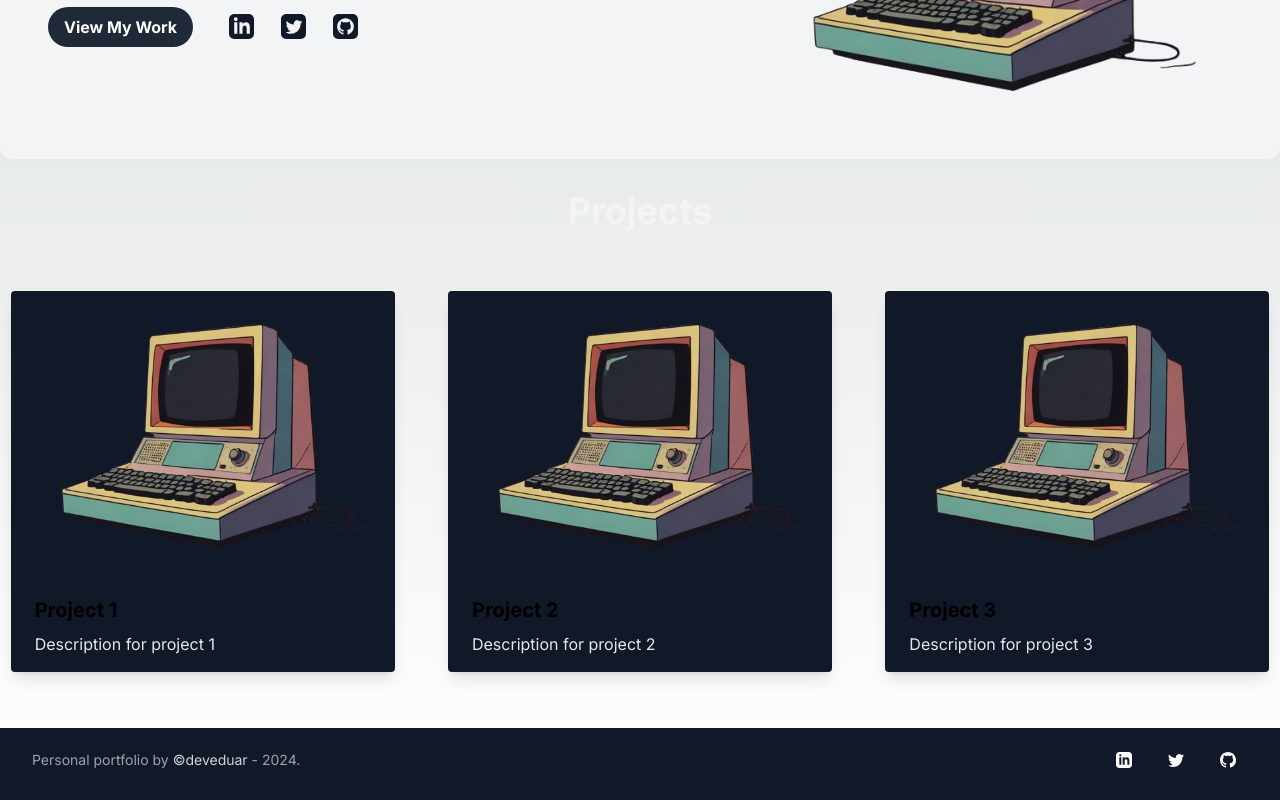
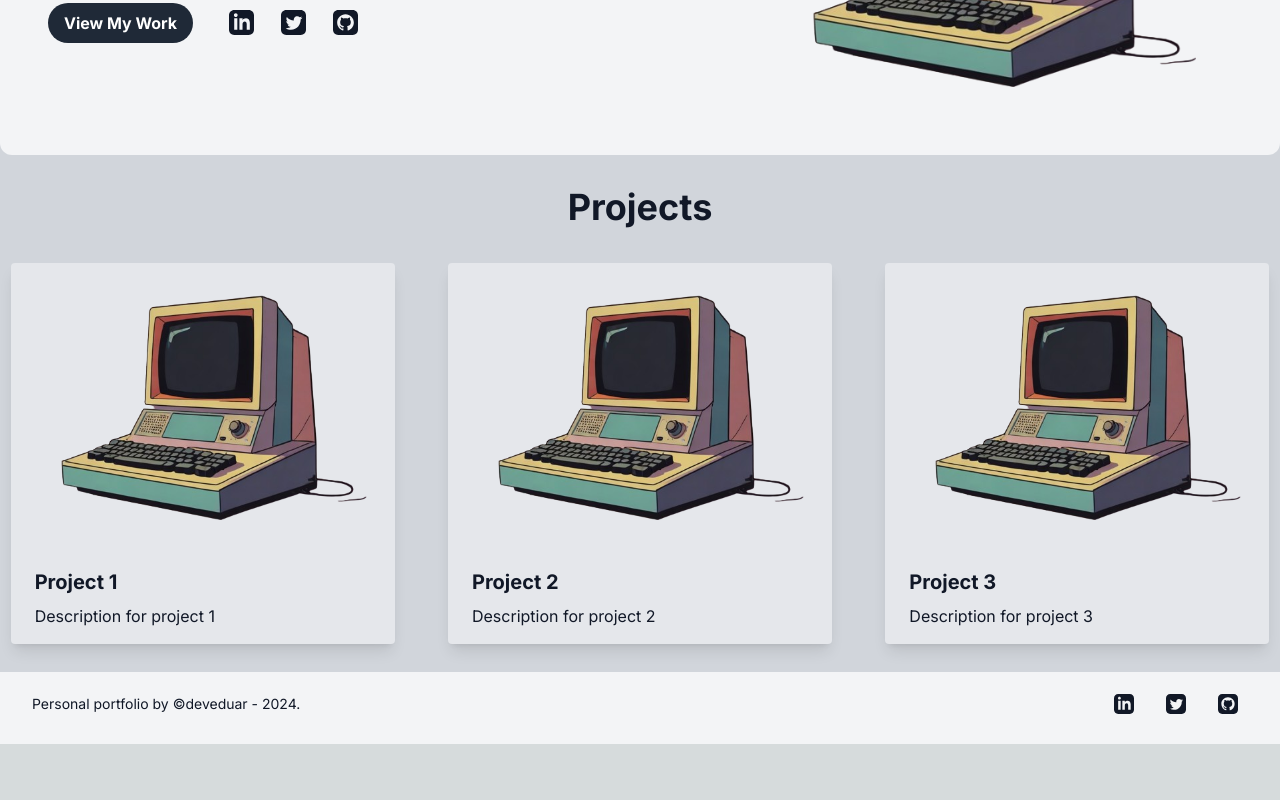
Before and after one commit to deveduar/nextjs-portfolio, a Next.js app: page / in a window 1280 px wide. Shown: the part 350-1150 px from the top of the page. After the commit the page ends 1094 px from the top, so only its background shows below. Built offline with nearby package versions, Linux system fonts and the light colour scheme.

Commit message:
dark mode on components

```diff
--- a/src/app/page.tsx
+++ b/src/app/page.tsx
@@ -8,10 +8,10 @@
 
 const Home: React.FC = () => {
   return (
-    <section>
+    <section className=" bg-gray-300 dark:bg-gray-950">
       <Navbar />
 
-      <div className="container mx-auto py-7">
+      <div className="container mx-auto py-6 bg-gray-300 dark:bg-gray-950	">
         {/* <h1 className="text-4xl font-bold text-center my-8">
           Deveduar Portfolio
         </h1> */}
@@ -24,13 +24,13 @@
 
 
 
-        <h2 className="text-4xl font-bold text-center text-gray-100 my-8">
+        <h2 className="text-4xl font-bold text-center text-gray-900 dark:text-gray-100 my-8">
             Projects
         </h2>
 
         <div
           id="projects"
-          className="grid grid-cols-1 md:grid-cols-2 lg:grid-cols-3 gap-8 py-7 justify-items-center"
+          className="grid grid-cols-1 md:grid-cols-2 lg:grid-cols-3 gap-8 py-1 justify-items-center"
         >
           <Card
             title="Project 1"
--- a/src/components/card.tsx
+++ b/src/components/card.tsx
@@ -20,7 +20,7 @@
 
   return (
     <div
-      className="relative max-w-sm rounded overflow-hidden shadow-lg bg-gray-900"
+      className="relative max-w-sm rounded overflow-hidden shadow-lg dark:bg-gray-900 bg-gray-200"
       onMouseEnter={() => setIsHovered(true)}
       onMouseLeave={() => setIsHovered(false)}
     >
@@ -32,8 +32,8 @@
         height={500}
       />
       <div className="px-6 py-4">
-        <div className="font-bold text-xl mb-2">{title}</div>
-        <p className="text-gray-200 text-base">{description}</p>
+        <div className="font-bold text-xl mb-2 dark:text-gray-200 text-gray-900 " >{title}</div>
+        <p className="dark:text-gray-200 text-gray-900 text-base">{description}</p>
       </div>
       {isHovered && (
         <div className="absolute inset-0 bg-black bg-opacity-75 text-white flex items-center justify-center p-4">
--- a/src/components/footer.tsx
+++ b/src/components/footer.tsx
@@ -4,8 +4,8 @@
 
 const Footer: React.FC = () => {
   return (
-    <footer className=" flex items-end justify-center">
-      <div className="w-full bg-gray-900">
+    <footer className=" flex items-end justify-center mt-auto">
+      <div className="w-full dark:bg-gray-900 bg-gray-100">
         <div className="container py-5 px-2 sm:px-5 lg:px-8 lg:pt-1 mx-auto">
           {/* <div className="grid grid-cols-1 md:grid-cols-4 lg:grid-cols-5 gap-6 justify-center">
             <div className="col-span-full lg:col-span-1 flex justify-center lg:justify-start">
@@ -20,24 +20,25 @@
 
           <div className="mt-2 sm:mt-2 grid gap-y-2 sm:gap-y-0 sm:flex sm:justify-between sm:items-center text-center sm:text-left">
             <div className="flex justify-center sm:justify-between items-center w-full sm:w-auto">
-              <p className="text-sm text-gray-400">
-                Personal portfolio by <Link href="#" className="text-gray-300 hover:underline">©deveduar</Link> - 2024.
+              <p className="text-sm dark:text-gray-400 text-gray-900">
+                Personal portfolio by <Link href="#" className="dark:text-gray-300 hover:underline text-gray-900">©deveduar</Link> - 2024.
               </p>
             </div>
 
             <div className="flex justify-center space-x-3 mt-4 sm:mt-0">
-              <Link href="http://www.linkedin.com/in/deveduar"target='_blank' className="size-10 inline-flex justify-center items-center gap-x-2 text-sm font-semibold rounded-lg border border-transparent text-white hover:bg-primary transition-all duration-300 ">
-                <svg xmlns="http://www.w3.org/2000/svg" width="16" height="16" fill="currentColor" viewBox="0 0 24 24"><path d="M19 0h-14c-2.761 0-5 2.239-5 5v14c0 2.761 2.239 5 5 5h14c2.762 0 5-2.239 5-5v-14c0-2.761-2.238-5-5-5zm-11 19h-3v-11h3v11zm-1.5-12.268c-.966 0-1.75-.79-1.75-1.764s.784-1.764 1.75-1.764 1.75.79 1.75 1.764-.783 1.764-1.75 1.764zm13.5 12.268h-3v-5.604c0-3.368-4-3.113-4 0v5.604h-3v-11h3v1.765c1.396-2.586 7-2.777 7 2.476v6.759z"/>
+            <Link href="http://www.linkedin.com/in/deveduar" target="_blank" className="size-10 inline-flex justify-center items-center gap-x-2 text-sm font-semibold rounded-lg border border-transparent text-gray-900 dark:text-white hover:bg-primary transition-all duration-300">
+                <svg xmlns="http://www.w3.org/2000/svg" width="20" height="20" fill="currentColor" viewBox="0 0 24 24">
+                  <path d="M19 0h-14c-2.761 0-5 2.239-5 5v14c0 2.761 2.239 5 5 5h14c2.762 0 5-2.239 5-5v-14c0-2.761-2.238-5-5-5zm-11 19h-3v-11h3v11zm-1.5-12.268c-.966 0-1.75-.79-1.75-1.764s.784-1.764 1.75-1.764 1.75.79 1.75 1.764-.783 1.764-1.75 1.764zm13.5 12.268h-3v-5.604c0-3.368-4-3.113-4 0v5.604h-3v-11h3v1.765c1.396-2.586 7-2.777 7 2.476v6.759z" />
                 </svg>
               </Link>
-              <Link href="https://twitter.com/deveduar" target='_blank' className="size-10 inline-flex justify-center items-center gap-x-2 text-sm font-semibold rounded-lg border border-transparent text-white hover:bg-primary transition-all duration-300">
-                <svg className="flex-shrink-0 size-4" xmlns="http://www.w3.org/2000/svg" width="16" height="16" fill="currentColor" viewBox="0 0 16 16">
-                  <path d="M5.026 15c6.038 0 9.341-5.003 9.341-9.334 0-.14 0-.282-.006-.422A6.685 6.685 0 0 0 16 3.542a6.658 6.658 0 0 1-1.889.518 3.301 3.301 0 0 0 1.447-1.817 6.533 6.533 0 0 1-2.087.793A3.286 3.286 0 0 0 7.875 6.03a9.325 9.325 0 0 1-6.767-3.429 3.289 3.289 0 0 0 1.018 4.382A3.323 3.323 0 0 1 .64 6.575v.045a3.288 3.288 0 0 0 2.632 3.218 3.203 3.203 0 0 1-.865.115 3.23 3.23 0 0 1-.614-.057 3.283 3.283 0 0 0 3.067 2.277A6.588 6.588 0 0 1 .78 13.58a6.32 6.32 0 0 1-.78-.045A9.344 9.344 0 0 0 5.026 15z" />
+              <Link href="https://twitter.c1m/deveduar" target="_blank" className="size-10 inline-flex justify-center items-center gap-x-2 text-sm font-semibold rounded-lg border border-transparent text-gray-900 dark:text-white hover:bg-primary transition-all duration-300">
+                <svg xmlns="http://www.w3.org/2000/svg" width="20" height="20" fill="currentColor" viewBox="0 0 24 24">
+                  <path d="M19 0h-14c-2.761 0-5 2.239-5 5v14c0 2.761 2.239 5 5 5h14c2.762 0 5-2.239 5-5v-14c0-2.761-2.238-5-5-5zm-.139 9.237c.209 4.617-3.234 9.765-9.33 9.765-1.854 0-3.579-.543-5.032-1.475 1.742.205 3.48-.278 4.86-1.359-1.437-.027-2.649-.976-3.066-2.28.515.098 1.021.069 1.482-.056-1.579-.317-2.668-1.739-2.633-3.26.442.246.949.394 1.486.411-1.461-.977-1.875-2.907-1.016-4.383 1.619 1.986 4.038 3.293 6.766 3.43-.479-2.053 1.08-4.03 3.199-4.03.943 0 1.797.398 2.395 1.037.748-.147 1.451-.42 2.086-.796-.246.767-.766 1.41-1.443 1.816.664-.08 1.297-.256 1.885-.517-.439.656-.996 1.234-1.639 1.697z" />
                 </svg>
               </Link>
-              <Link href="https://github.com/deveduar" target='_blank' className="size-10 inline-flex justify-center items-center gap-x-2 text-sm font-semibold rounded-lg border border-transparent text-white hover:bg-primary transition-all duration-300">
-                <svg className="flex-shrink-0 size-4" xmlns="http://www.w3.org/2000/svg" width="16" height="16" fill="currentColor" viewBox="0 0 16 16">
-                  <path d="M8 0C3.58 0 0 3.58 0 8c0 3.54 2.29 6.53 5.47 7.59.4.07.55-.17.55-.38 0-.19-.01-.82-.01-1.49-2.01.37-2.53-.49-2.69-.94-.09-.23-.48-.94-.82-1.13-.28-.15-.68-.52-.01-.53.63-.01 1.08.58 1.23.82.72 1.21 1.87.87 2.33.66.07-.52.28-.87.51-1.07-1.78-.2-3.64-.89-3.64-3.95 0-.87.31-1.59.82-2.15-.08-.2-.36-1.02.08-2.12 0 0 .67-.21 2.2.82.64-.18 1.32-.27 2-.27.68 0 1.36.09 2 .27 1.53-1.04 2.2-.82 2.2-.82.44 1.1.16 1.92.08 2.12.51.56.82 1.27.82 2.15 0 3.07-1.87 3.75-3.65 3.95.29.25.54.73.54 1.48 0 1.07-.01 1.93-.01 2.2 0 .21.15.46.55.38A8.012 8.012 0 0 0 16 8c0-4.42-3.58-8-8-8z" />
+              <Link href="https://github.com/deveduar" target="_blank" className="size-10 inline-flex justify-center items-center gap-x-2 text-sm font-semibold rounded-lg border border-transparent text-gray-900 dark:text-white hover:bg-primary transition-all duration-300">
+                <svg xmlns="http://www.w3.org/2000/svg" width="20" height="20" fill="currentColor" viewBox="0 0 24 24">
+                  <path d="M19 0h-14c-2.761 0-5 2.239-5 5v14c0 2.761 2.239 5 5 5h14c2.762 0 5-2.239 5-5v-14c0-2.761-2.238-5-5-5zm-4.466 19.59c-.405.078-.534-.171-.534-.384v-2.195c0-.747-.262-1.233-.55-1.481 1.782-.198 3.654-.875 3.654-3.947 0-.874-.312-1.588-.823-2.147.082-.202.356-1.016-.079-2.117 0 0-.671-.215-2.198.82-.64-.18-1.324-.267-2.004-.271-.68.003-1.364.091-2.003.269-1.528-1.035-2.2-.82-2.2-.82-.434 1.102-.16 1.915-.077 2.118-.512.56-.824 1.273-.824 2.147 0 3.064 1.867 3.751 3.645 3.954-.229.2-.436.552-.508 1.07-.457.204-1.614.557-2.328-.666 0 0-.423-.768-1.227-.825 0 0-.78-.01-.055.487 0 0 .525.246.889 1.17 0 0 .463 1.428 2.688.944v1.489c0 .211-.129.459-.528.385-3.18-1.057-5.472-4.056-5.472-7.59 0-4.419 3.582-8 8-8s8 3.581 8 8c0 3.533-2.289 6.531-5.466 7.59z" />
                 </svg>
               </Link>
             </div>
--- a/src/components/themeswitch.tsx
+++ b/src/components/themeswitch.tsx
@@ -11,7 +11,7 @@
       <span className="mr-2 text-sm text-gray-700 dark:text-gray-300">Light</span>
       <label className="relative inline-flex items-center cursor-pointer">
         <input type="checkbox" className="sr-only peer" checked={darkMode} onChange={toggleDarkMode} />
-        <div className="w-11 h-6 bg-gray-200 peer-focus:outline-none peer-focus:ring-4 peer-focus:ring-blue-300 dark:peer-focus:ring-blue-800 rounded-full peer dark:bg-gray-700 peer-checked:after:translate-x-full peer-checked:after:border-white after:content-[''] after:absolute after:top-[2px] after:left-[2px] after:bg-white after:border-gray-300 after:border after:rounded-full after:h-5 after:w-5 after:transition-all dark:border-gray-600 peer-checked:bg-blue-600"></div>
+        <div className="w-11 h-6 bg-gray-200 peer-focus:outline-none peer-focus:ring-4 peer-focus:ring-blue-300 dark:peer-focus:ring-blue-800 rounded-full peer dark:bg-gray-700 peer-checked:after:translate-x-full peer-checked:after:border-white after:content-[''] after:absolute after:top-[2px] after:left-[2px] after:bg-white after:border-gray-300 after:border after:rounded-full after:h-5 after:w-5 after:transition-all dark:border-gray-600 peer-checked:bg-gray-500"></div>
       </label>
       <span className="ml-2 text-sm text-gray-700 dark:text-gray-300">Dark</span>
     </div>
--- a/src/pages/_app.tsx
+++ b/src/pages/_app.tsx
@@ -1,15 +1,15 @@
 
 
-import "../app/globals.css";
-import type { AppProps } from "next/app";
-import { ThemeProvider } from "../context/ThemeContext";
+// import "../app/globals.css";
+// import type { AppProps } from "next/app";
+// import { ThemeProvider } from "../context/ThemeContext";
 
-function MyApp({ Component, pageProps }: AppProps) {
-  return (
-    <ThemeProvider>
-      <Component {...pageProps} />
-    </ThemeProvider>
-  );
-}
+// function MyApp({ Component, pageProps }: AppProps) {
+//   return (
+//     <ThemeProvider>
+//       <Component {...pageProps} />
+//     </ThemeProvider>
+//   );
+// }
 
-export default MyApp;
+// export default MyApp;
```
